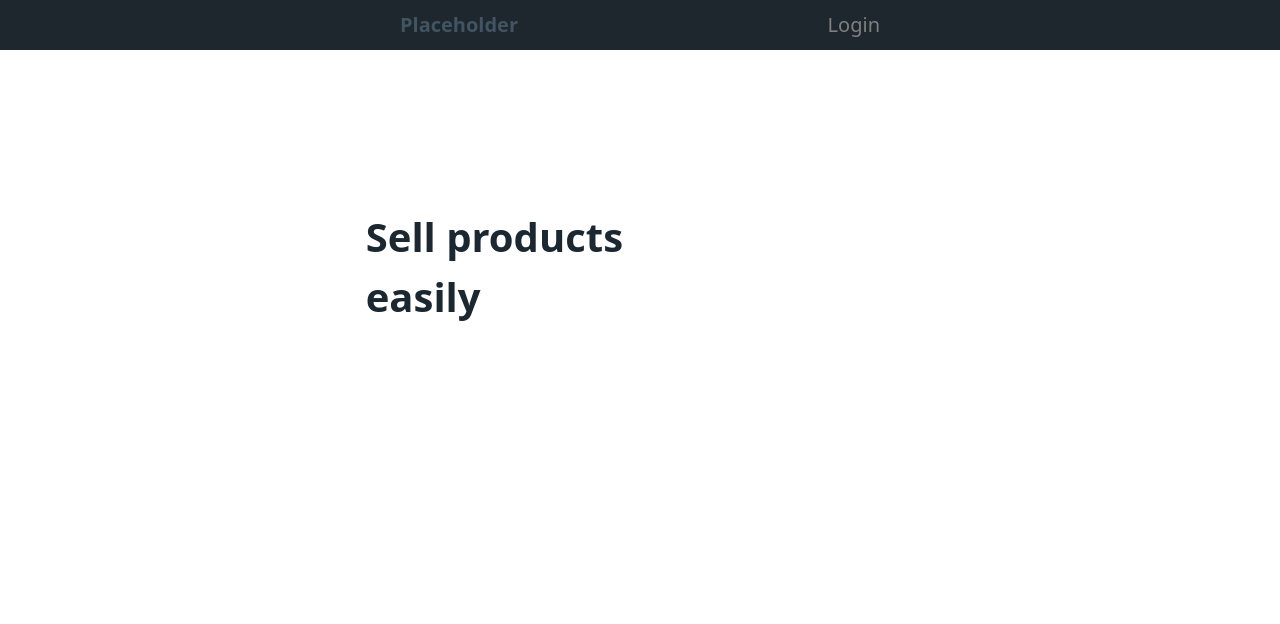
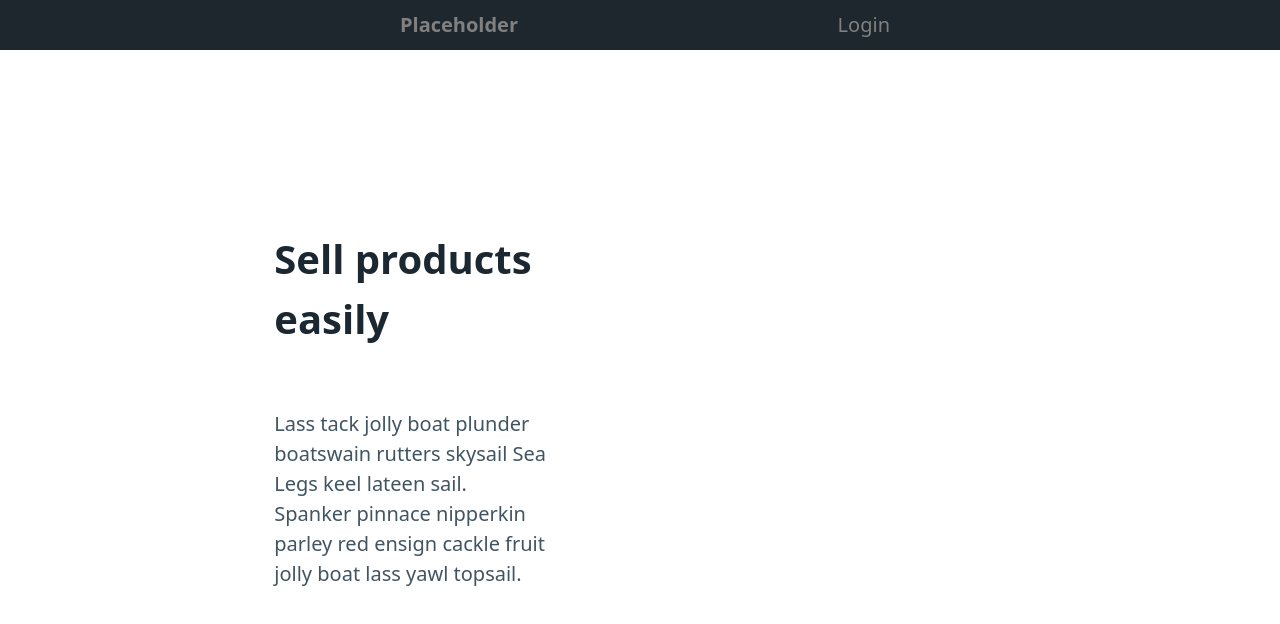
Before and after one commit to albertying/ecommerce-web, a React (Vite) app in the folder client/: page / in a window 1280 px wide. Shown: the top 624 px of the page. Built offline with nearby package versions, Linux system fonts and the light colour scheme.

Commit message:
Fix logout href bug

```diff
--- a/client/src/components/Nav.jsx
+++ b/client/src/components/Nav.jsx
@@ -15,23 +15,26 @@ function Nav() {
       <nav>
         <ul className="left">
           <li>
-            <strong>Placeholder</strong>
+            <a href="/">
+              <strong className="log-a">Placeholder</strong>
+            </a>
           </li>
         </ul>
         <ul className="right">
-          <li>
           <a
             className="log-a"
+            id="log-a"
             onClick={() => {
               if (user.id) {
                 logout();
+                document.getElementById("log-a").href = "/";
+              } else {
+                document.getElementById("log-a").href = "/login";
               }
             }}
-              href={user.id ? "/" : "login"}
           >
             {user.id ? "Logout" : "Login"}
           </a>
-          </li>
         </ul>
       </nav>
     </div>
--- a/client/src/context/UserContext.jsx
+++ b/client/src/context/UserContext.jsx
@@ -7,9 +7,9 @@ const token = localStorage.getItem("token");
 
 const initialState = {
   user: {
-    id: userId ? userId : "",
+    id: userId ? userId : null,
   },
-  token: token ? token : "",
+  token: token ? token : null,
   conditionals: {
     alert: {
       show: false,
@@ -38,7 +38,13 @@ export const UserProvider = ({ children }) => {
           },
         };
       case "LOGOUT":
-        return { ...state, user: "", conditionals: { alert: { show: false } } };
+        return {
+          ...state,
+          user: {
+            id: null,
+          },
+          conditionals: { alert: { show: false } },
+        };
       case "SHOW_ALERT":
         return {
           ...state,
--- a/client/src/css/landing.css
+++ b/client/src/css/landing.css
@@ -2,11 +2,11 @@
   width: 100vw;
   height: 100vh;
   display: grid;
-  grid-template-columns: repeat(7, 1fr);
-  grid-template-rows: repeat(7, 1fr);
+  grid-template-columns: repeat(14, 1fr);
+  grid-template-rows: repeat(14, 1fr);
 }
 
-.title {
-  grid-column: 3 / 5;
-  grid-row: 3 / 4;
+.content-container {
+  grid-column: 4 / 7;
+  grid-row: 5 / 7;
 }
--- a/client/src/pages/Landing.jsx
+++ b/client/src/pages/Landing.jsx
@@ -3,8 +3,13 @@ import "../css/landing.css";
 function Landing() {
   return (
     <div className="landing-container">
-      <div className="title">
+      <div className="content-container">
         <h1>Sell products easily</h1>
+        <p>
+          Lass tack jolly boat plunder boatswain rutters skysail Sea Legs keel
+          lateen sail. Spanker pinnace nipperkin parley red ensign cackle fruit
+          jolly boat lass yawl topsail.
+        </p>
       </div>
     </div>
   );
```
Lines whose indentation alone changed are shown as unchanged.
